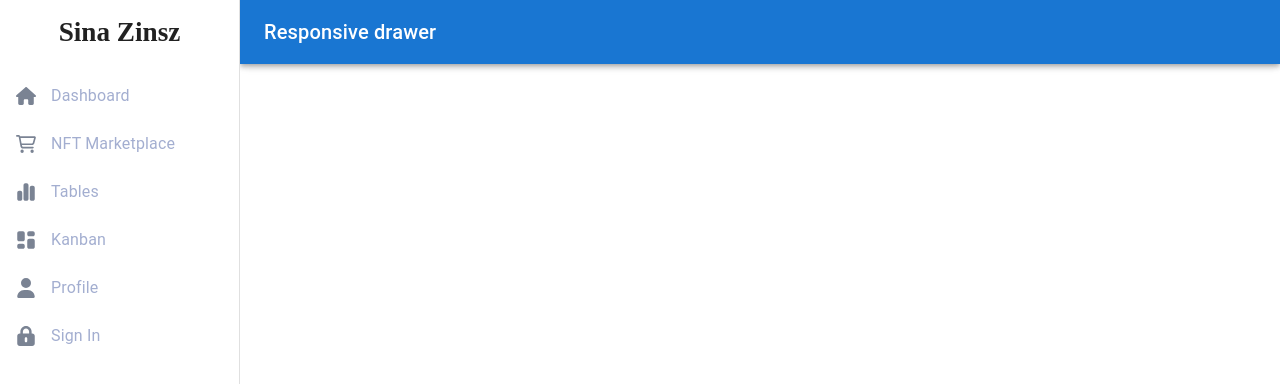
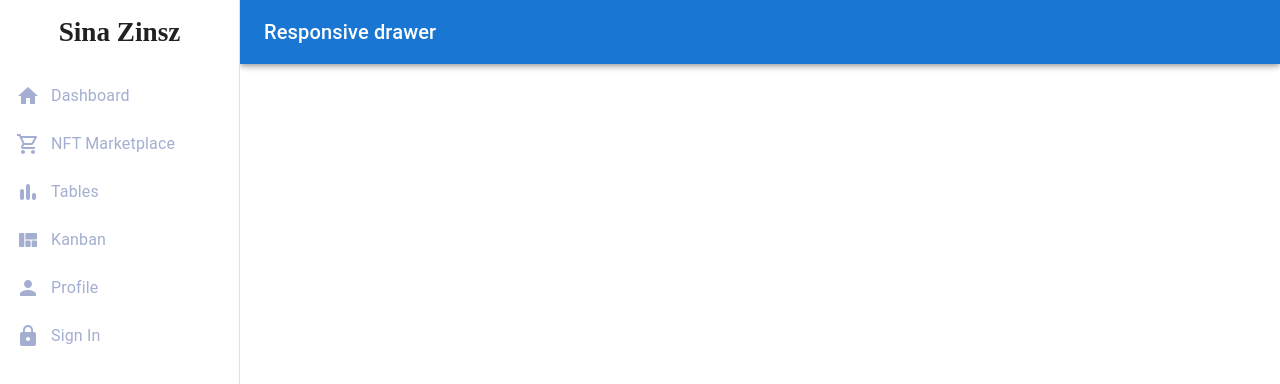
Before and after one commit to SINAZZzz/admin-dashboard, a React (Vite) app: page / in a window 1280 px wide. Shown: the top 384 px of the page. Built offline with nearby package versions, Linux system fonts and the light colour scheme.

Commit message:
feat: update change color icons

```diff
--- a/src/layout/panel/Sidebar.tsx
+++ b/src/layout/panel/Sidebar.tsx
@@ -1,3 +1,4 @@
+import { useState } from "react";
 import {
   Box,
   Drawer,
@@ -9,17 +10,22 @@ import {
   Toolbar,
 } from "@mui/material";
 import { drawerWidth } from "../../constants/layout";
-import {
-  cartShopping,
-  chartSimple,
-  house,
-  lock,
-  objectsColumn,
-  user,
-} from "../../constants/icons";
-import { useState } from "react";
 
-const icons = [house, cartShopping, chartSimple, objectsColumn, user, lock];
+import HomeIcon from "@mui/icons-material/Home";
+import ShoppingCartOutlinedIcon from "@mui/icons-material/ShoppingCartOutlined";
+import BarChartRoundedIcon from "@mui/icons-material/BarChartRounded";
+import ViewQuiltRoundedIcon from "@mui/icons-material/ViewQuiltRounded";
+import PersonIcon from "@mui/icons-material/Person";
+import LockIcon from "@mui/icons-material/Lock";
+
+const icons = [
+  HomeIcon,
+  ShoppingCartOutlinedIcon,
+  BarChartRoundedIcon,
+  ViewQuiltRoundedIcon,
+  PersonIcon,
+  LockIcon,
+];
 
 const Sidebar = () => {
   const [activeIndex, setActiveIndex] = useState<number | null>(null);
@@ -61,15 +67,11 @@ const Sidebar = () => {
             >
               <ListItemIcon sx={{ minWidth: 35 }}>
                 <Box
-                  component="img"
-                  src={icons[index]}
-                  alt={text}
+                  component={icons[index]}
                   sx={{
-                    width: 20,
-                    height: 20,
-                    filter:
-                      "invert(53%) sepia(11%) saturate(488%) hue-rotate(181deg) brightness(94%) contrast(92%)",
-                    color: activeIndex === index ? "#fff" : "#A3AED0",
+                    width: 24,
+                    height: 24,
+                    color: activeIndex === index ? "#4318FF" : "#A3AED0",
                   }}
                 />
               </ListItemIcon>
```
